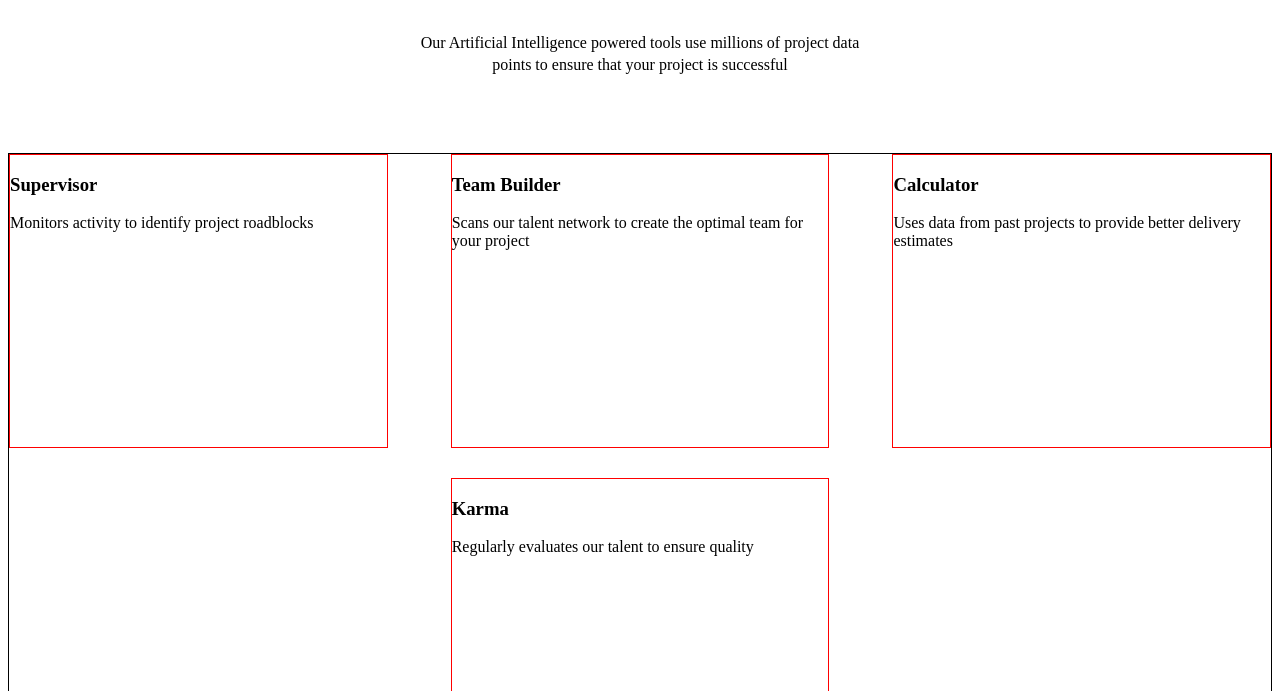
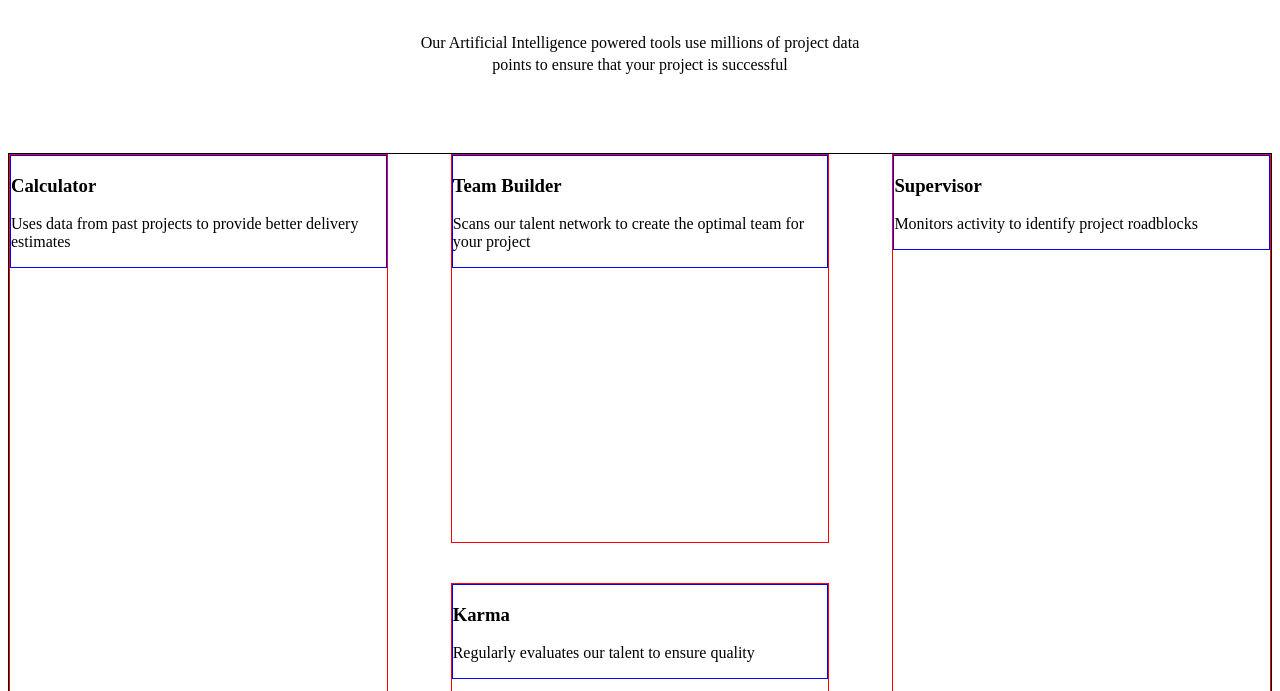
Before and after one commit to abdmud/four-card-feature-section, a plain HTML site: page index.html in a window 1280 px wide. Shown: the part 109-800 px from the top of the page. Drawn offline with Linux system fonts and the light colour scheme.

Commit message:
grid layout for cards

```diff
--- a/index.html
+++ b/index.html
@@ -30,23 +30,31 @@
     <!------------ Card Section Container ------------------->
     <container class="bottom">
       <div class="card supervisor">
+        <div class="card-body">
           <h3 class="card-title">Supervisor</h3>
           <p class="card-msg">Monitors activity to identify project roadblocks</p>
         </div>
+      </div>
 
       <div class="card team-builder">
+        <div class="card-body">
           <h3 class="card-title">Team Builder</h3>
           <p class="card-msg">Scans our talent network to create the optimal team for your project</p>
         </div>
+      </div>
 
       <div class="card calculator">
+        <div class="card-body">
           <h3 class="card-title">Calculator</h3>
           <p class="card-msg">Uses data from past projects to provide better delivery estimates</p>
         </div>
+      </div>
 
       <div class="card karma">
+        <div class="card-body">
           <h3 class="card-title">Karma</h3>
           <p class="card-msg">Regularly evaluates our talent to ensure quality</p>
+        </div>
       </div>
 
     </container>
--- a/styles.css
+++ b/styles.css
@@ -22,7 +22,7 @@
     border: solid 1px black;
     display: grid;
     grid-template-columns: 1fr 1fr 1fr;
-    height: 600px;
+    height: 800px;
     gap: 5%;
     margin-top: 5%;
 }
@@ -31,6 +31,18 @@
     border: solid 1px red;
 }
 
+.card-body {
+    border: solid 1px blue;
+}
+
 .karma {
     grid-area: 2 / 2;
 }
+
+.calculator {
+    grid-area: 1 / 1 / span 2 / span 1;
+}
+
+.supervisor {
+    grid-area: 1 / 3 / span 2 / span 1;
+}
```
Lines whose indentation alone changed are shown as unchanged.
